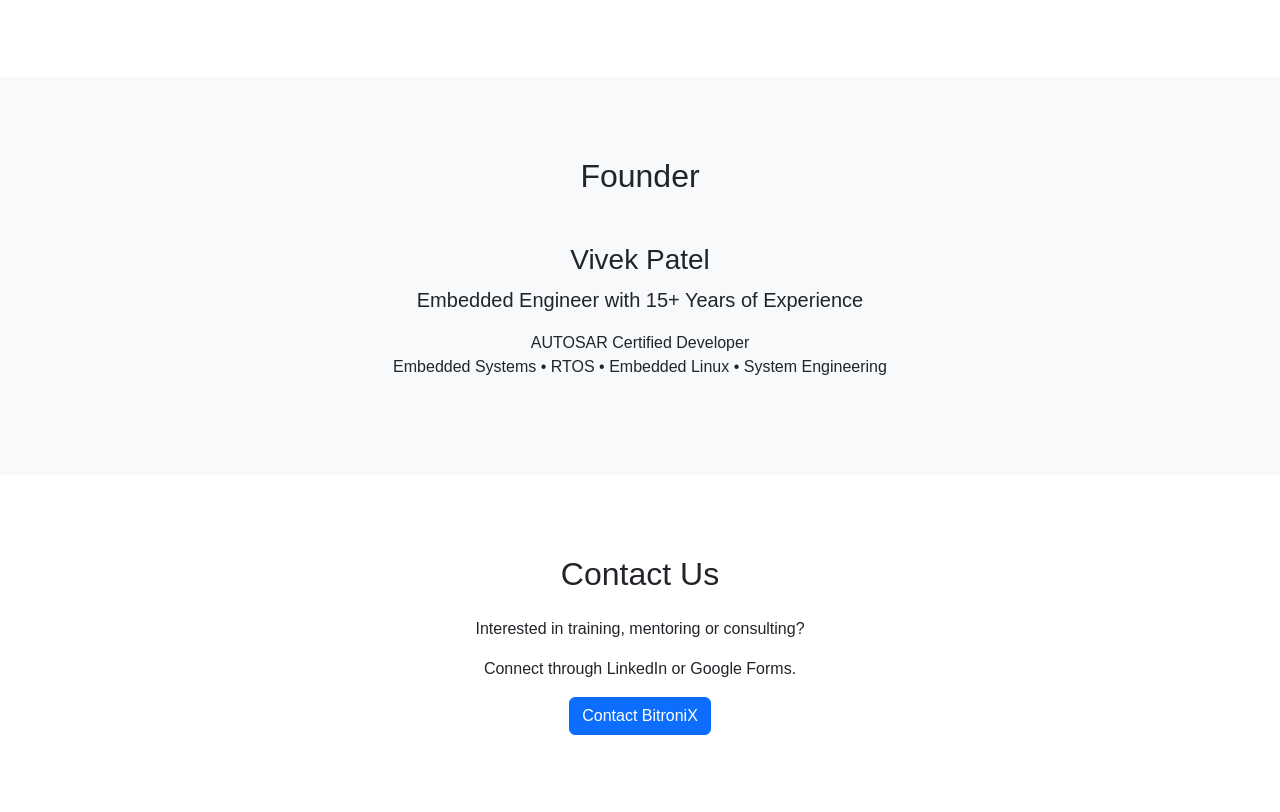
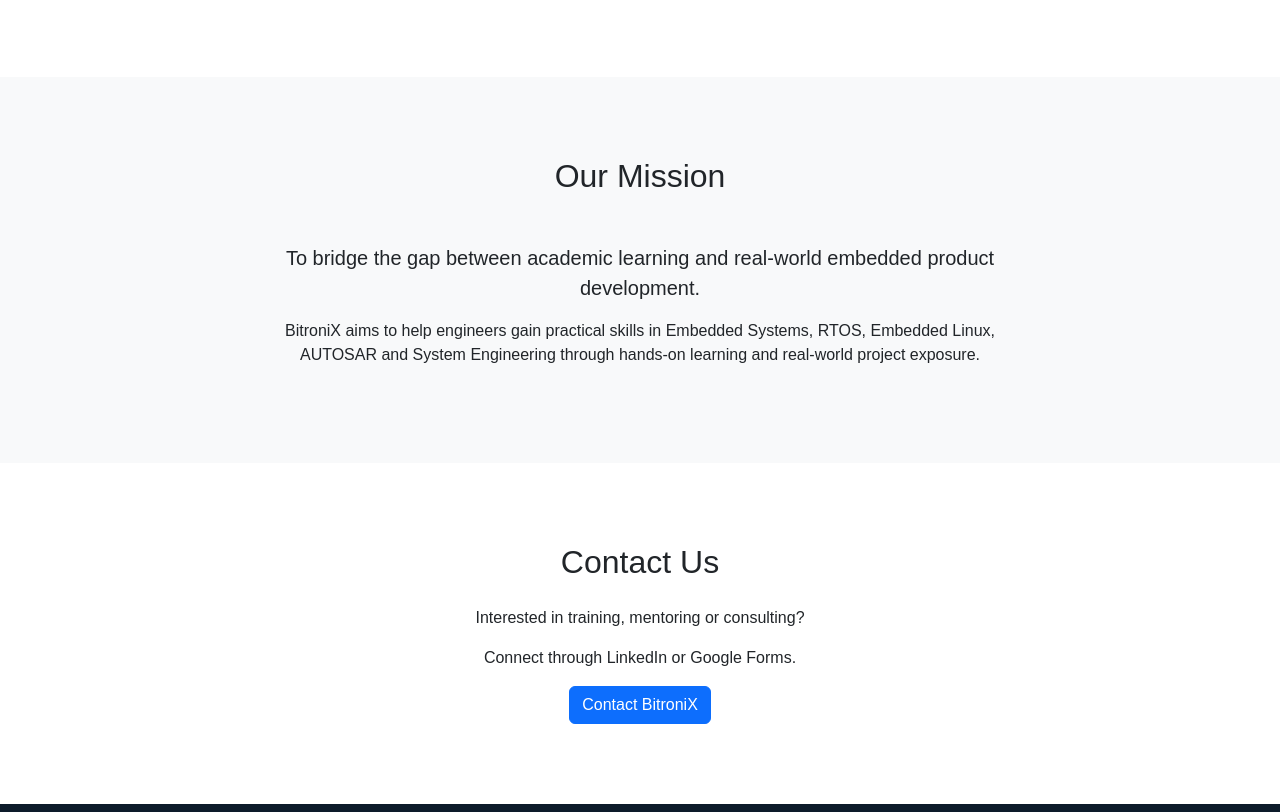
Before and after one commit to bitronix-buid/bitronix, a plain HTML site: page index.html in a window 1280 px wide. Shown: the part 1996-2808 px from the top of the page. Drawn offline with nearby package versions, Linux system fonts and the light colour scheme.

Commit message:
Replaced founder section with mission section - index.html

```diff
--- a/index.html
+++ b/index.html
@@ -413,34 +413,40 @@
 
 </section>
 
-<!-- Founder -->
 
-<section id="founder" class="section-padding bg-light">
+<!-- Mission -->
+
+<section id="mission" class="section-padding bg-light">
 
     <div class="container">
 
         <h2 class="text-center mb-5">
 
-            Founder
+            Our Mission
 
         </h2>
 
-        <div class="text-center">
+        <div class="row justify-content-center">
 
-            <h3>Vivek Patel</h3>
+            <div class="col-lg-8 text-center">
 
-            <p class="fs-5">
+                <p class="fs-5">
 
-                Embedded Engineer with 15+ Years of Experience
+                    To bridge the gap between academic learning and
+                    real-world embedded product development.
 
-            </p>
+                </p>
 
-            <p>
+                <p>
 
-                AUTOSAR Certified Developer<br>
-                Embedded Systems • RTOS • Embedded Linux • System Engineering
+                    BitroniX aims to help engineers gain practical
+                    skills in Embedded Systems, RTOS, Embedded Linux,
+                    AUTOSAR and System Engineering through hands-on
+                    learning and real-world project exposure.
 
-            </p>
+                </p>
+
+            </div>
 
         </div>
 
```
